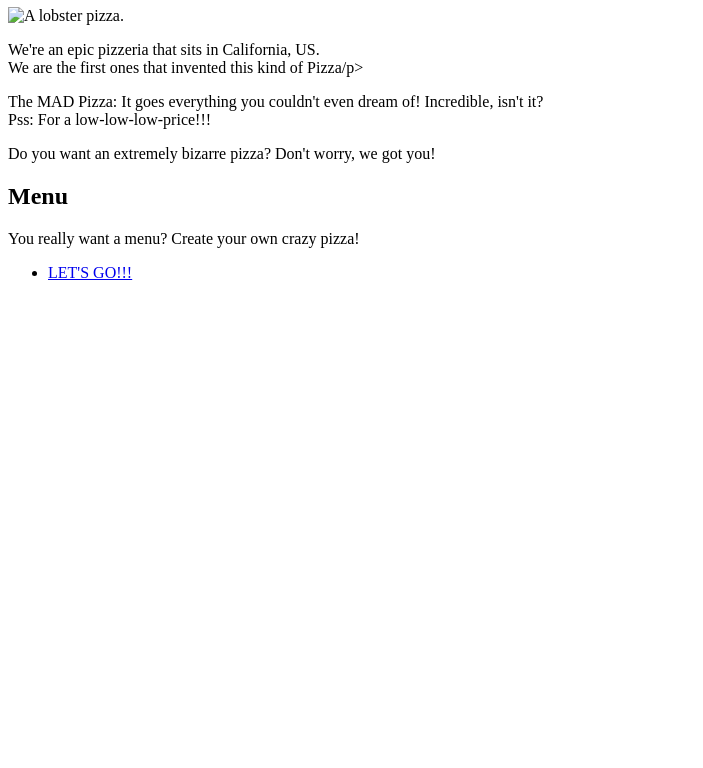
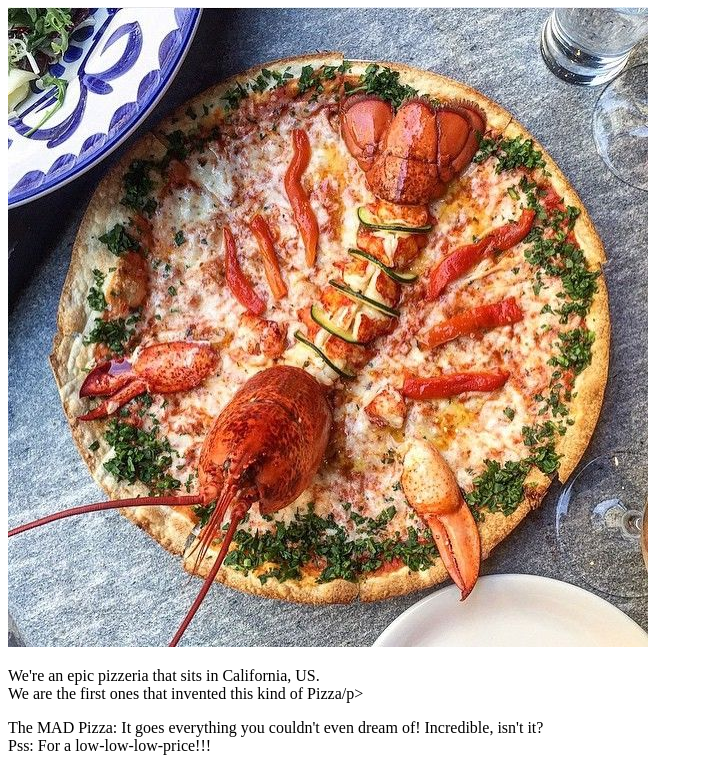
Before and after one commit to GustavoHDeveloper/odin-recipes, a plain HTML site: page index.html in a window 1280 px wide. Shown: the part 73-841 px from the top of the page, without its empty margins (0-703 px from the left). Before the commit the page ends 800 px from the top, so only its background shows below. Drawn offline with Linux system fonts and the light colour scheme.

Commit message:
Change the file which is the lobster pizza image

```diff
--- a/index.html
+++ b/index.html
@@ -8,7 +8,7 @@
 </head>
 <body>
     <h1>Welcome to MadPizza's</h1>
-    <img src="https:://assets3.thrillist.com/v1/image/2617257/414x310/crop;webp=auto;jpeg_quality=60;progressive.jpg" alt="A lobster pizza.">
+    <img src="images/lobsterpizza.jpg" alt="A lobster pizza.">
     <p>We're an epic pizzeria that sits in California, US.<br>We are the first ones that invented this kind of Pizza/p>
     <p>The MAD Pizza: It goes everything you couldn't even dream of! Incredible, isn't it?<br>Pss: For a low-low-low-price!!!</p>
     <p>Do you want an extremely bizarre pizza? Don't worry, we got you!</p>
```
Also changed, not shown: images/lobsterpizza.jpeg (deleted), images/lobsterpizza.jpg (added).
